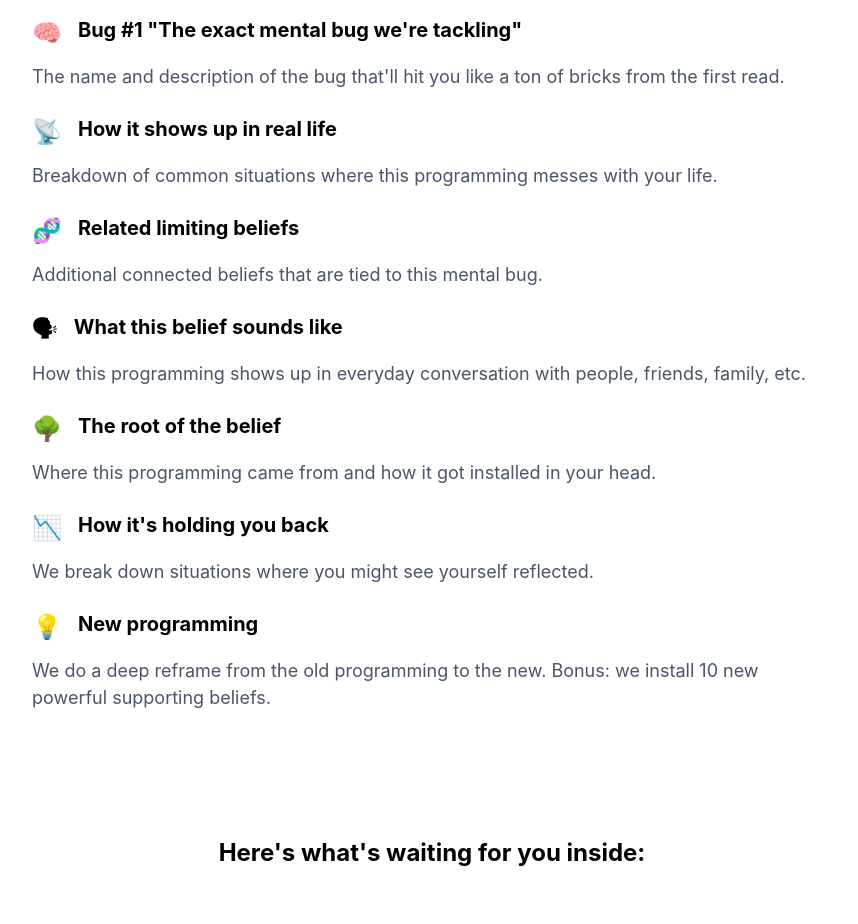
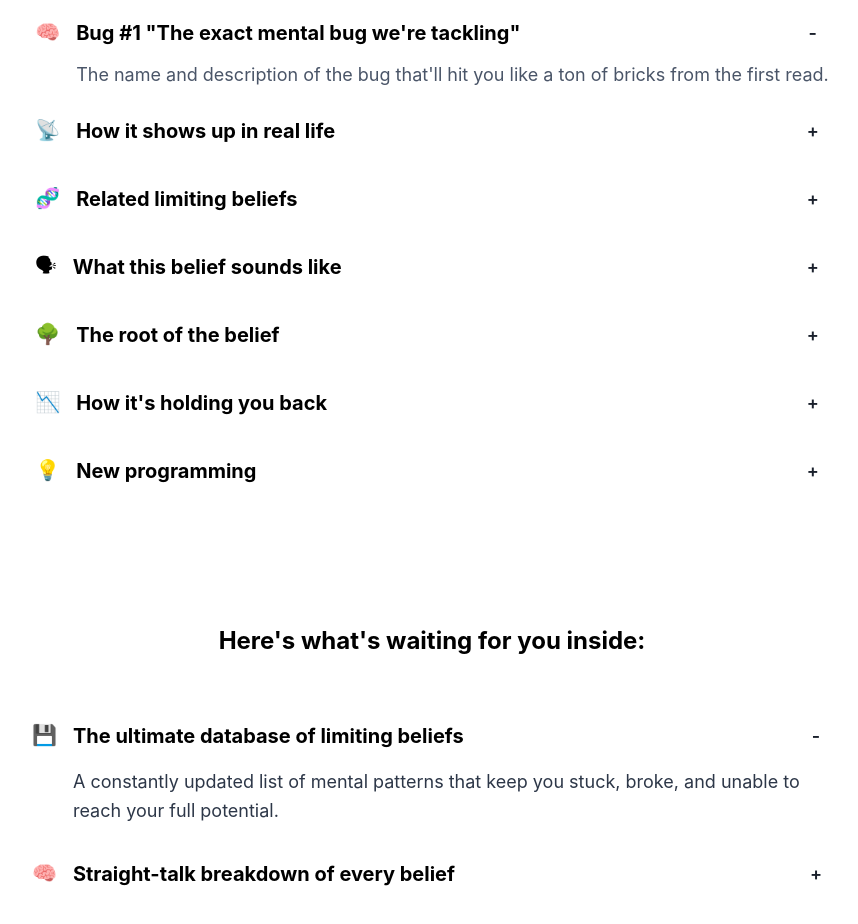
Before and after one commit to kabgig/nextmindproject, a Next.js app: page / in a window 1280 px wide. Shown: the part 2740-3664 px from the top of the page, without its empty margins (208-1066 px from the left). Built offline with nearby package versions, Linux system fonts and the light colour scheme.

Commit message:
feat: add expandable sections with toggle functionality in FormatSection and InsideSection components

```diff
--- a/src/components/FormatSection.tsx
+++ b/src/components/FormatSection.tsx
@@ -7,9 +7,22 @@ import {
   Text,
   VStack,
   HStack,
+  IconButton,
 } from "@chakra-ui/react";
+import { useState } from "react";
 
 export default function FormatSection() {
+  const [expandedItems, setExpandedItems] = useState<{ [key: number]: boolean }>({
+    0: true // First item open by default
+  });
+
+  const toggleItem = (index: number) => {
+    setExpandedItems((prev) => ({
+      ...prev,
+      [index]: !prev[index],
+    }));
+  };
+
   return (
     <Box bg="white" color="black" py={16}>
       <Container maxW="container.lg">
@@ -24,7 +37,12 @@ export default function FormatSection() {
             >
               Database Format:
             </Heading>
-            <Text fontSize={{ base: "md", md: "lg" }} mb={8} textAlign="left">
+            <Text
+              fontSize={{ base: "md", md: "lg" }}
+              mb={8}
+              textAlign="left"
+              lineHeight={1.6}
+            >
               Every mental bug in the database gets broken down using this
               framework:
             </Text>
@@ -35,97 +53,253 @@ export default function FormatSection() {
             {/* Bug */}
             <Box>
               <HStack align="start" spacing={4} mb={3}>
-                <Text fontSize="2xl">🧠</Text>
+                <Text fontSize="xl">🧠</Text>
+                <HStack justify="space-between" w="full" align="center">
                   <Text fontSize={{ base: "lg", md: "xl" }} fontWeight="bold">
                     Bug #1 &quot;The exact mental bug we&apos;re tackling&quot;
                   </Text>
+                  <IconButton
+                    aria-label="Toggle description"
+                    icon={
+                      <Text fontSize="lg">{expandedItems[0] ? "-" : "+"}</Text>
+                    }
+                    size="sm"
+                    variant="ghost"
+                    onClick={() => toggleItem(0)}
+                  />
                 </HStack>
-              <Text fontSize={{ base: "md", md: "lg" }} color="gray.600">
-                The name and description of the bug that&apos;ll hit you like a
-                ton of bricks from the first read.
+              </HStack>
+              {expandedItems[0] && (
+                <HStack align="start" spacing={4}>
+                  <Text fontSize="xl" opacity={0}>
+                    🧠
                   </Text>
+                  <Text
+                    fontSize={{ base: "md", md: "lg" }}
+                    color="gray.600"
+                    lineHeight={1.6}
+                  >
+                    The name and description of the bug that&apos;ll hit you
+                    like a ton of bricks from the first read.
+                  </Text>
+                </HStack>
+              )}
             </Box>
 
             {/* How it shows up */}
             <Box>
               <HStack align="start" spacing={4} mb={3}>
-                <Text fontSize="2xl">📡</Text>
+                <Text fontSize="xl">📡</Text>
+                <HStack justify="space-between" w="full" align="center">
                   <Text fontSize={{ base: "lg", md: "xl" }} fontWeight="bold">
                     How it shows up in real life
                   </Text>
+                  <IconButton
+                    aria-label="Toggle description"
+                    icon={
+                      <Text fontSize="lg">{expandedItems[1] ? "-" : "+"}</Text>
+                    }
+                    size="sm"
+                    variant="ghost"
+                    onClick={() => toggleItem(1)}
+                  />
                 </HStack>
-              <Text fontSize={{ base: "md", md: "lg" }} color="gray.600">
+              </HStack>
+              {expandedItems[1] && (
+                <HStack align="start" spacing={4}>
+                  <Text fontSize="xl" opacity={0}>
+                    📡
+                  </Text>
+                  <Text
+                    fontSize={{ base: "md", md: "lg" }}
+                    color="gray.600"
+                    lineHeight={1.6}
+                  >
                     Breakdown of common situations where this programming messes
                     with your life.
                   </Text>
+                </HStack>
+              )}
             </Box>
 
             {/* Related beliefs */}
             <Box>
               <HStack align="start" spacing={4} mb={3}>
-                <Text fontSize="2xl">🧬</Text>
+                <Text fontSize="xl">🧬</Text>
+                <HStack justify="space-between" w="full" align="center">
                   <Text fontSize={{ base: "lg", md: "xl" }} fontWeight="bold">
                     Related limiting beliefs
                   </Text>
+                  <IconButton
+                    aria-label="Toggle description"
+                    icon={
+                      <Text fontSize="lg">{expandedItems[2] ? "-" : "+"}</Text>
+                    }
+                    size="sm"
+                    variant="ghost"
+                    onClick={() => toggleItem(2)}
+                  />
                 </HStack>
-              <Text fontSize={{ base: "md", md: "lg" }} color="gray.600">
-                Additional connected beliefs that are tied to this mental bug.
+              </HStack>
+              {expandedItems[2] && (
+                <HStack align="start" spacing={4}>
+                  <Text fontSize="xl" opacity={0}>
+                    🧬
                   </Text>
+                  <Text
+                    fontSize={{ base: "md", md: "lg" }}
+                    color="gray.600"
+                    lineHeight={1.6}
+                  >
+                    Additional connected beliefs that are tied to this mental
+                    bug.
+                  </Text>
+                </HStack>
+              )}
             </Box>
 
             {/* How it sounds */}
             <Box>
               <HStack align="start" spacing={4} mb={3}>
-                <Text fontSize="2xl">🗣</Text>
+                <Text fontSize="xl">🗣</Text>
+                <HStack justify="space-between" w="full" align="center">
                   <Text fontSize={{ base: "lg", md: "xl" }} fontWeight="bold">
                     What this belief sounds like
                   </Text>
+                  <IconButton
+                    aria-label="Toggle description"
+                    icon={
+                      <Text fontSize="lg">{expandedItems[3] ? "-" : "+"}</Text>
+                    }
+                    size="sm"
+                    variant="ghost"
+                    onClick={() => toggleItem(3)}
+                  />
                 </HStack>
-              <Text fontSize={{ base: "md", md: "lg" }} color="gray.600">
+              </HStack>
+              {expandedItems[3] && (
+                <HStack align="start" spacing={4}>
+                  <Text fontSize="xl" opacity={0}>
+                    🗣
+                  </Text>
+                  <Text
+                    fontSize={{ base: "md", md: "lg" }}
+                    color="gray.600"
+                    lineHeight={1.6}
+                  >
                     How this programming shows up in everyday conversation with
                     people, friends, family, etc.
                   </Text>
+                </HStack>
+              )}
             </Box>
 
             {/* Root cause */}
             <Box>
               <HStack align="start" spacing={4} mb={3}>
-                <Text fontSize="2xl">🌳</Text>
+                <Text fontSize="xl">🌳</Text>
+                <HStack justify="space-between" w="full" align="center">
                   <Text fontSize={{ base: "lg", md: "xl" }} fontWeight="bold">
                     The root of the belief
                   </Text>
+                  <IconButton
+                    aria-label="Toggle description"
+                    icon={
+                      <Text fontSize="lg">{expandedItems[4] ? "-" : "+"}</Text>
+                    }
+                    size="sm"
+                    variant="ghost"
+                    onClick={() => toggleItem(4)}
+                  />
                 </HStack>
-              <Text fontSize={{ base: "md", md: "lg" }} color="gray.600">
+              </HStack>
+              {expandedItems[4] && (
+                <HStack align="start" spacing={4}>
+                  <Text fontSize="xl" opacity={0}>
+                    🌳
+                  </Text>
+                  <Text
+                    fontSize={{ base: "md", md: "lg" }}
+                    color="gray.600"
+                    lineHeight={1.6}
+                  >
                     Where this programming came from and how it got installed in
                     your head.
                   </Text>
+                </HStack>
+              )}
             </Box>
 
             {/* How it limits */}
             <Box>
               <HStack align="start" spacing={4} mb={3}>
-                <Text fontSize="2xl">📉</Text>
+                <Text fontSize="xl">📉</Text>
+                <HStack justify="space-between" w="full" align="center">
                   <Text fontSize={{ base: "lg", md: "xl" }} fontWeight="bold">
                     How it&apos;s holding you back
                   </Text>
+                  <IconButton
+                    aria-label="Toggle description"
+                    icon={
+                      <Text fontSize="lg">{expandedItems[5] ? "-" : "+"}</Text>
+                    }
+                    size="sm"
+                    variant="ghost"
+                    onClick={() => toggleItem(5)}
+                  />
                 </HStack>
-              <Text fontSize={{ base: "md", md: "lg" }} color="gray.600">
-                We break down situations where you might see yourself reflected.
+              </HStack>
+              {expandedItems[5] && (
+                <HStack align="start" spacing={4}>
+                  <Text fontSize="xl" opacity={0}>
+                    📉
                   </Text>
+                  <Text
+                    fontSize={{ base: "md", md: "lg" }}
+                    color="gray.600"
+                    lineHeight={1.6}
+                  >
+                    We break down situations where you might see yourself
+                    reflected.
+                  </Text>
+                </HStack>
+              )}
             </Box>
 
             {/* New programming */}
             <Box>
               <HStack align="start" spacing={4} mb={3}>
-                <Text fontSize="2xl">💡</Text>
+                <Text fontSize="xl">💡</Text>
+                <HStack justify="space-between" w="full" align="center">
                   <Text fontSize={{ base: "lg", md: "xl" }} fontWeight="bold">
                     New programming
                   </Text>
+                  <IconButton
+                    aria-label="Toggle description"
+                    icon={
+                      <Text fontSize="lg">{expandedItems[6] ? "-" : "+"}</Text>
+                    }
+                    size="sm"
+                    variant="ghost"
+                    onClick={() => toggleItem(6)}
+                  />
                 </HStack>
-              <Text fontSize={{ base: "md", md: "lg" }} color="gray.600">
-                We do a deep reframe from the old programming to the new. Bonus:
-                we install 10 new powerful supporting beliefs.
+              </HStack>
+              {expandedItems[6] && (
+                <HStack align="start" spacing={4}>
+                  <Text fontSize="xl" opacity={0}>
+                    💡
                   </Text>
+                  <Text
+                    fontSize={{ base: "md", md: "lg" }}
+                    color="gray.600"
+                    lineHeight={1.6}
+                  >
+                    We do a deep reframe from the old programming to the new.
+                    Bonus: we install 10 new powerful supporting beliefs.
+                  </Text>
+                </HStack>
+              )}
             </Box>
           </VStack>
         </VStack>
--- a/src/components/InsideSection.tsx
+++ b/src/components/InsideSection.tsx
@@ -7,9 +7,24 @@ import {
   Text,
   VStack,
   HStack,
+  IconButton,
 } from "@chakra-ui/react";
+import { useState } from "react";
 
 export default function InsideSection() {
+  const [expandedItems, setExpandedItems] = useState<{
+    [key: number]: boolean;
+  }>({
+    0: true, // First item open by default
+  });
+
+  const toggleItem = (index: number) => {
+    setExpandedItems((prev) => ({
+      ...prev,
+      [index]: !prev[index],
+    }));
+  };
+
   return (
     <Box bg="white" color="black" py={16}>
       <Container maxW="container.lg">
@@ -28,14 +43,29 @@ export default function InsideSection() {
 
           {/* Features List */}
           <VStack spacing={8} align="stretch" maxW="800px" mx="auto">
-            <HStack align="start" spacing={6}>
-              <Box fontSize="3xl" mt={1}>
-                💾
-              </Box>
             <Box>
-                <Heading as="h4" fontSize={{ base: "lg", md: "xl" }} mb={4}>
+              <HStack align="start" spacing={4}>
+                <Text fontSize="xl">💾</Text>
+                <HStack justify="space-between" w="full" align="center">
+                  <Heading as="h4" fontSize={{ base: "lg", md: "xl" }}>
                     The ultimate database of limiting beliefs
                   </Heading>
+                  <IconButton
+                    aria-label="Toggle description"
+                    icon={
+                      <Text fontSize="lg">{expandedItems[0] ? "-" : "+"}</Text>
+                    }
+                    size="sm"
+                    variant="ghost"
+                    onClick={() => toggleItem(0)}
+                  />
+                </HStack>
+              </HStack>
+              {expandedItems[0] && (
+                <HStack align="start" spacing={4} mt={4}>
+                  <Text fontSize="xl" opacity={0}>
+                    💾
+                  </Text>
                   <Text
                     fontSize={{ base: "md", md: "lg" }}
                     lineHeight={1.6}
@@ -44,37 +74,69 @@ export default function InsideSection() {
                     A constantly updated list of mental patterns that keep you
                     stuck, broke, and unable to reach your full potential.
                   </Text>
+                </HStack>
+              )}
             </Box>
-            </HStack>
 
-            <HStack align="start" spacing={6}>
-              <Box fontSize="3xl" mt={1}>
-                🧠
-              </Box>
             <Box>
-                <Heading as="h4" fontSize={{ base: "lg", md: "xl" }} mb={4}>
+              <HStack align="start" spacing={4}>
+                <Text fontSize="xl">🧠</Text>
+                <HStack justify="space-between" w="full" align="center">
+                  <Heading as="h4" fontSize={{ base: "lg", md: "xl" }}>
                     Straight-talk breakdown of every belief
                   </Heading>
+                  <IconButton
+                    aria-label="Toggle description"
+                    icon={
+                      <Text fontSize="lg">{expandedItems[1] ? "-" : "+"}</Text>
+                    }
+                    size="sm"
+                    variant="ghost"
+                    onClick={() => toggleItem(1)}
+                  />
+                </HStack>
+              </HStack>
+              {expandedItems[1] && (
+                <HStack align="start" spacing={4} mt={4}>
+                  <Text fontSize="xl" opacity={0}>
+                    🧠
+                  </Text>
                   <Text
                     fontSize={{ base: "md", md: "lg" }}
                     lineHeight={1.6}
                     color="gray.700"
                   >
                     No theory or motivational BS. Just the real deal: where it
-                  came from, how it works, how it&apos;s limiting you, and what
-                  it looks like in your daily life.
+                    came from, how it works, how it&apos;s limiting you, and
+                    what it looks like in your daily life.
                   </Text>
+                </HStack>
+              )}
             </Box>
-            </HStack>
 
-            <HStack align="start" spacing={6}>
-              <Box fontSize="3xl" mt={1}>
-                🔧
-              </Box>
             <Box>
-                <Heading as="h4" fontSize={{ base: "lg", md: "xl" }} mb={4}>
+              <HStack align="start" spacing={4}>
+                <Text fontSize="xl">🔧</Text>
+                <HStack justify="space-between" w="full" align="center">
+                  <Heading as="h4" fontSize={{ base: "lg", md: "xl" }}>
                     Quick mental reprogramming methods
                   </Heading>
+                  <IconButton
+                    aria-label="Toggle description"
+                    icon={
+                      <Text fontSize="lg">{expandedItems[2] ? "-" : "+"}</Text>
+                    }
+                    size="sm"
+                    variant="ghost"
+                    onClick={() => toggleItem(2)}
+                  />
+                </HStack>
+              </HStack>
+              {expandedItems[2] && (
+                <HStack align="start" spacing={4} mt={4}>
+                  <Text fontSize="xl" opacity={0}>
+                    🔧
+                  </Text>
                   <Text
                     fontSize={{ base: "md", md: "lg" }}
                     lineHeight={1.6}
@@ -83,8 +145,9 @@ export default function InsideSection() {
                     Every belief comes with a specific transformation method. So
                     you can stop just understanding and start actually changing.
                   </Text>
+                </HStack>
+              )}
             </Box>
-            </HStack>
           </VStack>
         </VStack>
       </Container>
```
Lines whose indentation alone changed are shown as unchanged.
